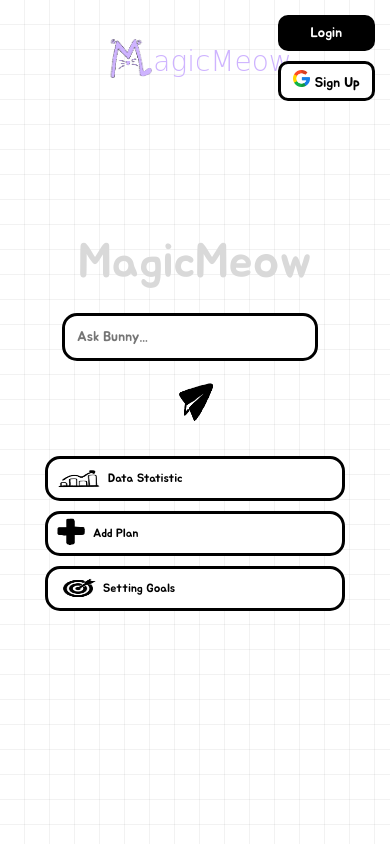
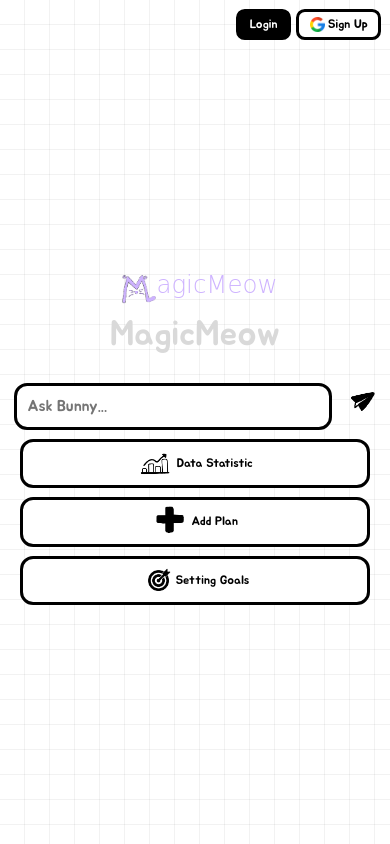
Before and after one commit to saule-kalyk/MagicMeow, a Flask app: page /main in a window 390 px wide. Run offline with Flask 3, Linux system fonts and the light colour scheme; some web fonts are replaced.

Commit message:
Fixed main.css

```diff
--- a/static/css/main.css
+++ b/static/css/main.css
@@ -3,6 +3,10 @@
     padding: 0;
     box-sizing: border-box;
     font-family: 'Jua', sans-serif;
+}
+
+html {
+    font-size: clamp(0.875rem, 0.75rem + 0.4vw, 1.0625rem);
 }
 
 body {
@@ -13,56 +17,63 @@ body {
     display: flex;
     flex-direction: column;
     align-items: center;
-    height: 100vh;
+    min-height: 100vh;
     justify-content: center;
     position: relative;
+    padding: 1rem;
 }
 
-.logoMain{
+
+.logoMain {
     display: flex;
     position: absolute;
-    top: 0px;
+    top: 0;
     left: 50%;
     transform: translateX(-50%);
+    align-items: flex-end;
 }
 .logoMain img {
-    width: 90px;
+    width: clamp(3.5rem, 6vw, 5.625rem);
     height: auto;
     margin-right: -5px;
     position: relative;
     bottom: -15px;
 }
-.logoMain h1{
-    align-items: flex-end;
-    font-size: 40px;
+.logoMain h1 {
+    font-size: clamp(1.75rem, 3vw, 2.5rem);
     color: #CEB3FF;
-    margin-top: 35px;
+    margin-top: 2.2rem;
     font-family: 'Love Ya Like A Sister', cursive;
     font-weight: lighter;
 }
+
+
 .logo {
-    font-size: 80px;
+    font-size: clamp(2.5rem, 7vw, 5rem);
     font-weight: lighter;
     color: #D9D9D9;
-    margin-bottom: 30px;
+    margin-bottom: 1.875rem;
+    text-align: center;
 }
+
 .auth-buttons {
     position: absolute;
-    top: 20px;
-    right: 20px;
+    top: 1.25rem;
+    right: 1.25rem;
     display: flex;
     flex-direction: column;
-    gap: 10px;
+    gap: 0.625rem;
 }
 .auth-buttons a {
-    padding: 10px 20px;
-    border-radius: 10px;
-    border: 3px solid black; /* Increased thickness */
+    padding: 0.625rem 1.25rem;
+    border-radius: 0.625rem;
+    border: 3px solid black;
     cursor: pointer;
-    font-size: 18px;
+    font-size: 1.125rem;
     text-decoration: none;
-    display: inline-block;
-    text-align: center;
+    display: inline-flex;
+    align-items: center;
+    justify-content: center;
 }
 .auth-buttons .login {
     background: black;
@@ -73,213 +84,164 @@ body {
     color: black;
 }
 .auth-buttons img {
-    width: 17px;
-    margin-right: 5px;
+    width: 1.0625rem;
+    margin-right: 0.3125rem;
 }
+
+
 .search-container {
     display: flex;
     align-items: center;
-    margin-right: 10px;
+    width: 100%;
+    max-width: 680px;
+    gap: 0.625rem;
 }
 .search-box {
-    width: 600px;
-    padding: 12px; /* Increased padding for thickness */
-    border: 3px solid black; /* Increased thickness */
-    border-radius: 15px;
-    font-size: 18px;
+    flex: 1;
+    min-width: 0;
+    padding: 0.75rem;
+    border: 3px solid black;
+    border-radius: 0.9375rem;
+    font-size: 1.125rem;
 }
-.search-button img{
-    width: 70px;
-    height: 70px;
+.search-button {
+    background: none;
+    border: none;
+    flex-shrink: 0;
+    padding: 0;
     cursor: pointer;
 }
-.search-button{
-    background: none;
-    border: none;
+.search-button img {
+    width: clamp(2.5rem, 5vw, 4.375rem); /* от 40px до 70px */
+    height: auto;
+    cursor: pointer;
 }
+
 .icon-buttons {
     display: flex;
     justify-content: flex-start;
-    width: 680px;
-    gap: 10px;
-    margin-top: 10px;
+    width: 100%;
+    max-width: 680px;
+    gap: 0.625rem;
+    margin-top: 0.625rem;
+    flex-wrap: wrap;
 }
 .icon-buttons button {
-    width: 120px;
-    height: 45px;
-    border: 3px solid black; /* Increased thickness */
-    border-radius: 15px;
+    flex: 1;
+    min-width: 7.5rem;
+    height: 2.8125rem;           /* 45px */
+    border: 3px solid black;
+    border-radius: 0.9375rem;
     background: white;
     display: flex;
     align-items: center;
-    font-size: 14px;
+    justify-content: center;
+    font-size: 0.875rem;
     cursor: pointer;
-    padding: 5px; /* Increased padding for thickness */
+    padding: 0.3125rem;
+    font-family: 'Jua', sans-serif;
 }
 .icon-buttons button img {
-    width: 50px;
-    height: 100%;
-    margin-right: 5px;
+    width: 2.5rem;
+    height: auto;
+    margin-right: 0.3125rem;
 }
 
-/* Modal Styles */
 .modal {
     display: none;
     position: fixed;
-    top: 0;
-    left: 0;
-    width: 100%;
-    height: 100%;
+    inset: 0;
     background: rgba(0, 0, 0, 0.5);
     justify-content: center;
     align-items: center;
     z-index: 1000;
+    padding: 1rem;
 }
-
 .modal-content {
     background: white;
-    border: 3px solid black; /* Increased thickness */
-    border-radius: 15px;
-    padding: 20px; /* Increased padding for thickness */
+    border: 3px solid black;
+    border-radius: 0.9375rem;
+    padding: 1.25rem;
     text-align: center;
-    max-width: 90%;
-    width: 20rem;
+    width: 100%;
+    max-width: 20rem;
     box-shadow: 0 4px 10px rgba(0, 0, 0, 0.2);
 }
-
 .modal-icon {
     width: 4rem;
     margin-bottom: 1rem;
 }
-
 .modal-content h2 {
     font-size: 1.5rem;
     color: #CEB3FF;
     margin-bottom: 0.5rem;
 }
-
 .modal-content p {
     font-size: 1rem;
     margin-bottom: 1rem;
 }
-
 .modal-buttons {
     display: flex;
     gap: 0.5rem;
     justify-content: center;
 }
-
 .modal-buttons button {
-    padding: 0.6rem 1.2rem; /* Increased padding for thickness */
-    border: 3px solid black; /* Increased thickness */
-    border-radius: 10px;
+    padding: 0.6rem 1.2rem;
+    border: 3px solid black;
+    border-radius: 0.625rem;
     font-size: 1rem;
     cursor: pointer;
+    font-family: 'Jua', sans-serif;
 }
-
 .modal-buttons button:first-child {
     background: black;
     color: white;
 }
-
 .modal-buttons button:last-child {
     background: white;
     color: black;
 }
 
-/* Responsive Design */
-@media (max-width: 1024px) {
-    .logoMain img {
-        width: 80px;
+@media (max-width: 768px) {
+    .auth-buttons {
+        top: 0.9375rem;
+        right: 0.9375rem;
     }
-    .logoMain h1 {
-        font-size: 36px;
+    .auth-buttons a {
+        padding: 0.5rem 1rem;
+        font-size: 1rem;
     }
-    .logo {
-        font-size: 72px;
-    }
-    .search-box {
-        width: 500px;
-        font-size: 16px;
-    }
+
     .icon-buttons {
-        width: 600px;
+        flex-direction: column;
+        align-items: stretch;
+        max-width: 25rem;
     }
     .icon-buttons button {
-        width: 110px;
-        font-size: 13px;
+        width: 100%;
+        height: 3.125rem;
     }
 }
 
-@media (max-width: 768px) {
-    .logoMain {
-        top: 10px;
-    }
-    .logoMain img {
-        width: 70px;
-    }
-    .logoMain h1 {
-        font-size: 32px;
-    }
-    .logo {
-        font-size: 60px;
-        margin-bottom: 20px;
-    }
+
+@media (max-width: 480px) {
     .auth-buttons {
-        top: 15px;
-        right: 15px;
+        flex-direction: row;
+        top: 0.625rem;
+        right: 0.625rem;
+        gap: 0.375rem;
     }
     .auth-buttons a {
-        padding: 8px 16px;
-        font-size: 16px;
+        padding: 0.375rem 0.75rem;
+        font-size: 0.875rem;
     }
-    .search-container {
-        flex-direction: column;
-        align-items: center;
+    .auth-buttons img {
+        margin-right: 0.25rem;
     }
-    .search-box {
-        width: 100%;
-        max-width: 400px;
-        margin-bottom: 10px;
-    }
-    .search-button img {
-        width: 60px;
-    }
-    .icon-buttons {
-        flex-direction: column;
-        width: 100%;
-        max-width: 400px;
-        align-items: center;
-    }
-    .icon-buttons button {
-        width: 100%;
-        max-width: 300px;
-        height: 50px;
+
+    .logoMain {
+        position: static;
+        transform: none;
+        margin-bottom: 1rem;
     }
 }
-
-@media (max-width: 480px) {
-    .logoMain img {
-        width: 60px;
-    }
-    .logoMain h1 {
-        font-size: 28px;
-    }
-    .logo {
-        font-size: 48px;
-    }
-    .auth-buttons a {
-        padding: 6px 12px;
-        font-size: 14px;
-    }
-    .search-box {
-        font-size: 14px;
-    }
-    .search-button img {
-        width: 50px;
-    }
-    .icon-buttons button {
-        font-size: 12px;
-        height: 45px;
-    }
-}
```
